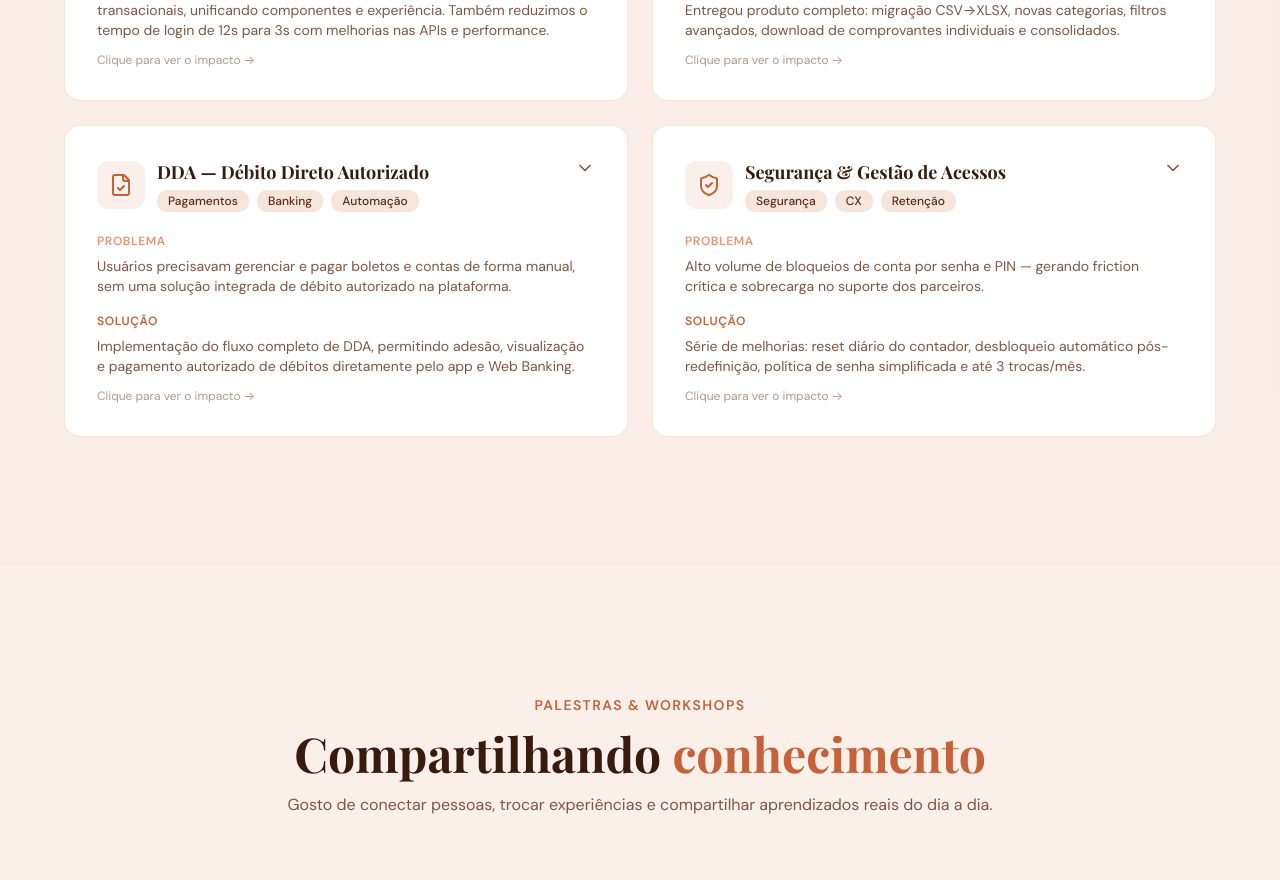
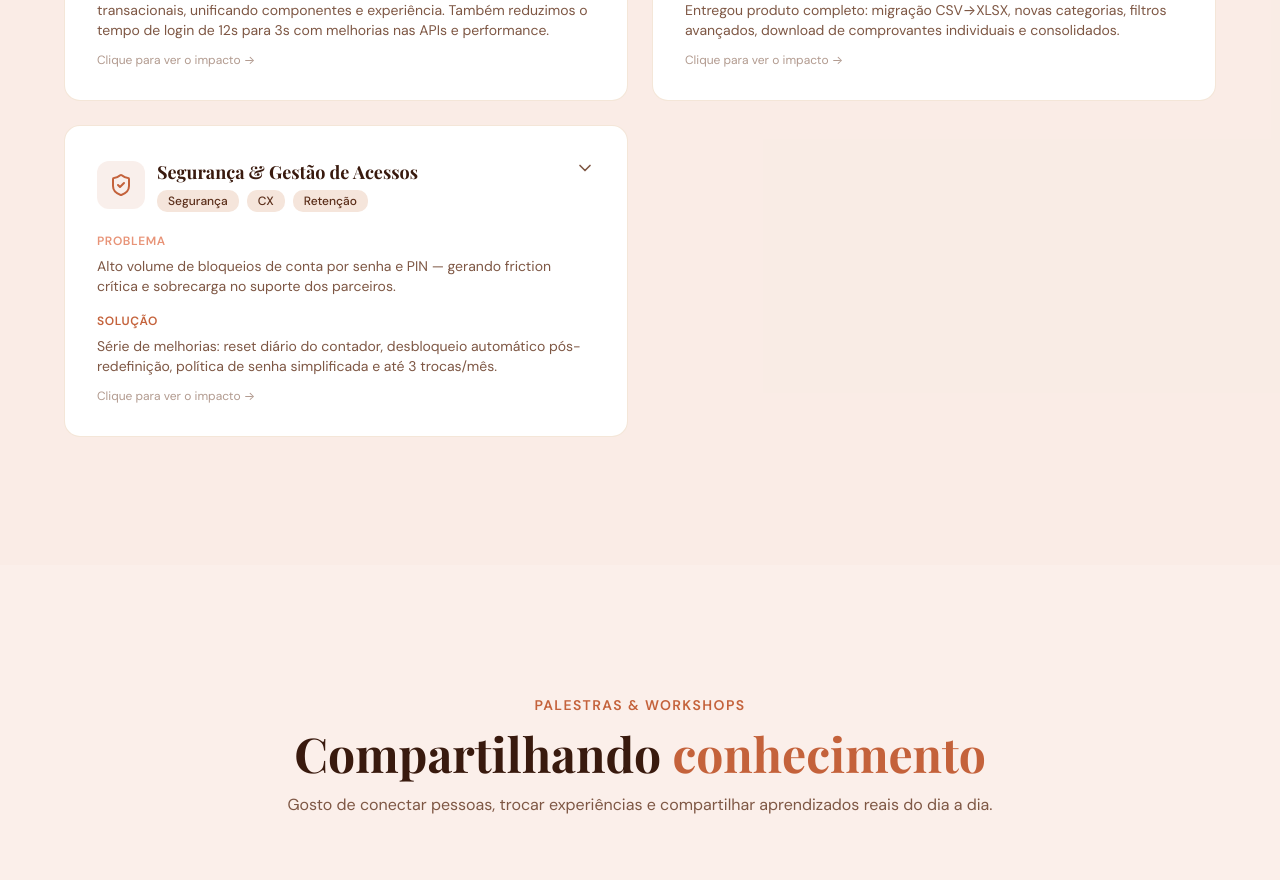
Before and after one commit to leetmoura/portfolio, a React (Vite) app: page / in a window 1280 px wide. Shown: the part 4180-5060 px from the top of the page. Built offline with nearby package versions, Linux system fonts and the light colour scheme; a web font is replaced by a local one.

Commit message:
Remove case DDA da secao Cases
Removed DDA case details from the portfolio.

```diff
--- a/src/components/portfolio/Cases.jsx
+++ b/src/components/portfolio/Cases.jsx
@@ -6,7 +6,6 @@ import {
   PaintBucket,
   Package,
   Users,
-  FileCheck,
 } from 'lucide-react';
 
 const allCases = [
@@ -81,17 +80,6 @@ const allCases = [
     ],
   },
   {
-    icon: FileCheck,
-    title: 'DDA — Débito Direto Autorizado',
-    tags: ['Pagamentos', 'Banking', 'Automação'],
-    problem: 'Usuários precisavam gerenciar e pagar boletos e contas de forma manual, sem uma solução integrada de débito autorizado na plataforma.',
-    solution: 'Implementação do fluxo completo de DDA, permitindo adesão, visualização e pagamento autorizado de débitos diretamente pelo app e Web Banking.',
-    metrics: [
-      { value: 'Mai/26', label: 'Lançamento' },
-      { value: '🚀', label: 'Métricas em breve' },
-    ],
-  },
-  {
     icon: ShieldCheck,
     title: 'Segurança & Gestão de Acessos',
     tags: ['Segurança', 'CX', 'Retenção'],
```
